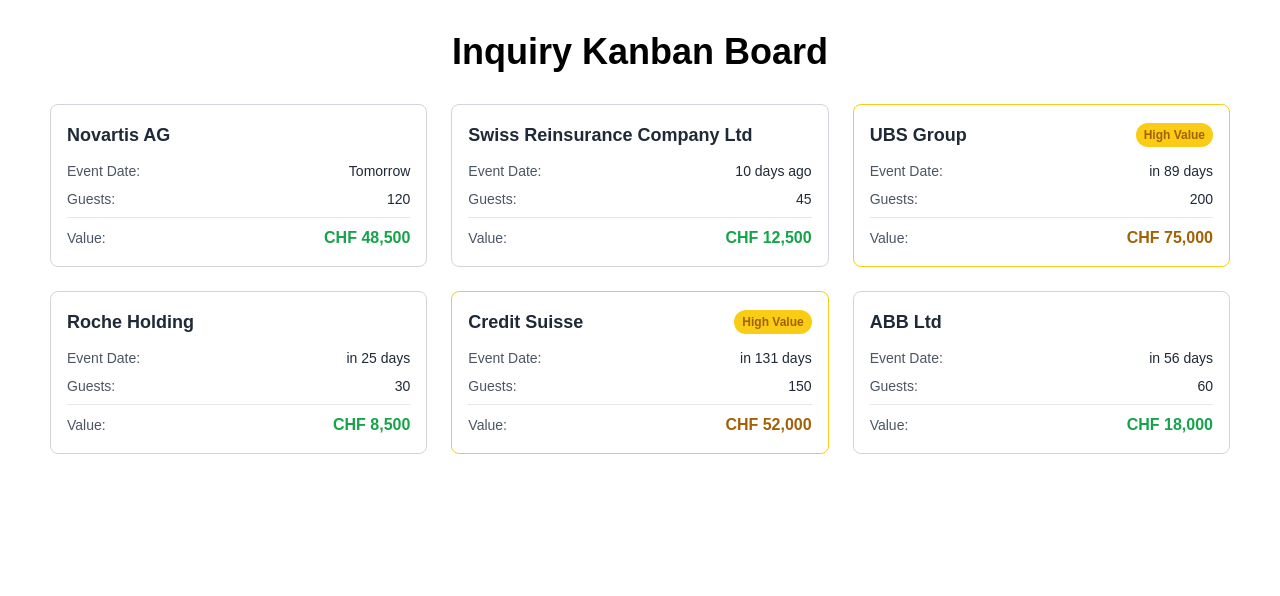
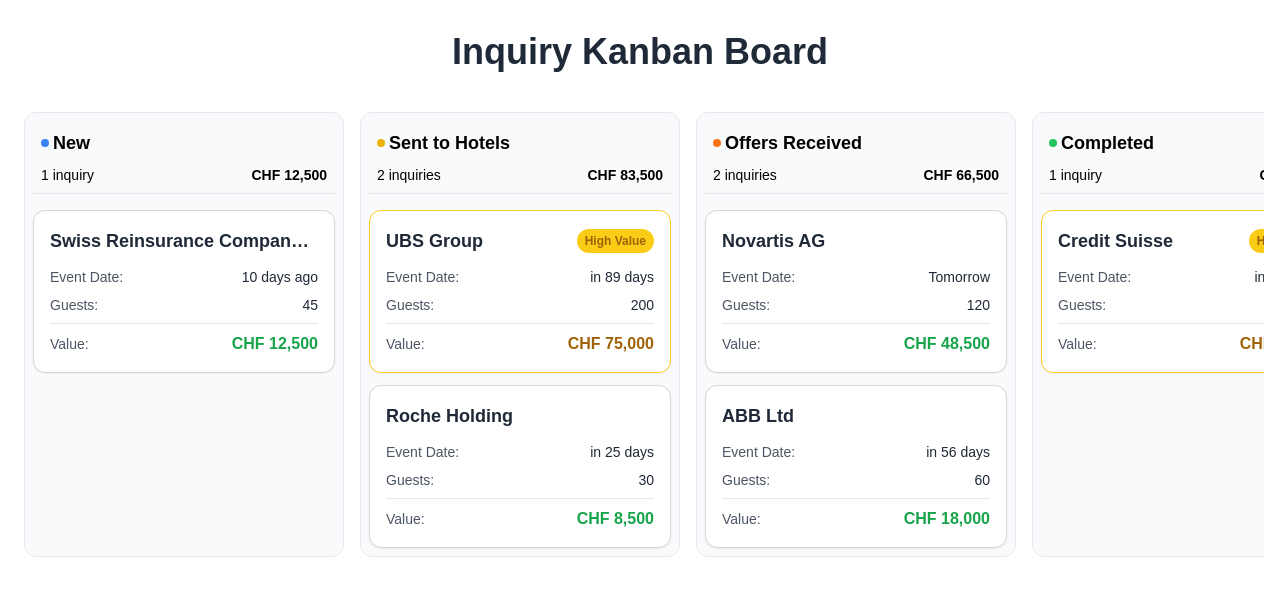
Before and after one commit to AniBukhrashvili/inquiry-kanban-board, a Next.js app: page / in a window 1280 px wide. Shown: the top 596 px of the page. Built offline with nearby package versions, Linux system fonts and the light colour scheme.

Commit message:
feat: add drag and drop columns

```diff
--- a/src/app/globals.css
+++ b/src/app/globals.css
@@ -13,6 +13,6 @@
 
 @layer components {
   .container {
-    @apply w-full mx-auto px-4 sm:px-6 lg:px-8 xl:max-w-[1244px] 2xl:max-w-[1344px];
+    @apply w-full mx-auto px-4 sm:px-6 lg:px-8 max-w-screen-2xl;
   }
 }
--- a/src/app/page.tsx
+++ b/src/app/page.tsx
@@ -1,13 +1,15 @@
 "use client";
 
-import { useState, useEffect } from "react";
-import { Inquiry } from "@/interfaces/inquiry";
+import { useEffect } from "react";
+import { DndProvider } from "react-dnd";
+import { HTML5Backend } from "react-dnd-html5-backend";
 import { ApiResponse } from "@/interfaces/api";
 import { get } from "@/lib/fetcher";
-import InquiryCard from "@/components/InquiryCard";
+import KanbanBoard from "@/components/KanbanBoard";
+import { useInquiryStore } from "@/store/inquiryStore";
 
 export default function Home() {
-  const [inquiries, setInquiries] = useState<Inquiry[]>([]);
+  const setInquiries = useInquiryStore((state) => state.setInquiries);
 
   useEffect(() => {
     const fetchInquiries = async () => {
@@ -20,21 +22,19 @@
     };
 
     fetchInquiries();
-  }, []);
+  }, [setInquiries]);
 
   return (
-    <main className="min-h-screen py-4 sm:py-6 lg:py-8">
-      <div className="container">
-        <h1 className="text-4xl font-bold mb-8 text-center">
-          Inquiry Kanban Board
-        </h1>
+    <DndProvider backend={HTML5Backend}>
+      <main className="min-h-screen py-4 sm:py-6 lg:py-8">
+        <div className="container mx-auto px-4">
+          <h1 className="text-4xl font-bold mb-8 text-center text-gray-800">
+            Inquiry Kanban Board
+          </h1>
 
-        <div className="grid grid-cols-1 md:grid-cols-2 lg:grid-cols-3 gap-6">
-          {inquiries.map((inquiry) => (
-            <InquiryCard key={inquiry.id} inquiry={inquiry} />
-          ))}
+          <KanbanBoard />
         </div>
-      </div>
-    </main>
+      </main>
+    </DndProvider>
   );
 }
--- a/src/components/InquiryCard.tsx
+++ b/src/components/InquiryCard.tsx
@@ -1,3 +1,6 @@
+"use client";
+
+import { useDrag } from "react-dnd";
 import { Inquiry } from "@/interfaces/inquiry";
 import { formatRelativeDate } from "@/lib/date-utils";
 
@@ -8,11 +11,20 @@
 export default function InquiryCard({ inquiry }: InquiryCardProps) {
   const isHighValue = inquiry.potentialValue > 50000;
 
+  const [{ isDragging }, drag] = useDrag({
+    type: "inquiry",
+    item: { id: inquiry.id, phase: inquiry.phase },
+    collect: (monitor) => ({
+      isDragging: monitor.isDragging(),
+    }),
+  });
+
   return (
     <div
-      className={`bg-white rounded-lg p-3 sm:p-4 border ${
+      ref={drag as any}
+      className={`bg-white rounded-xl p-3 sm:p-4 border cursor-move transition-all duration-200 shadow-sm ${
         isHighValue ? "border-yellow-400" : "border-gray-300"
-      }`}
+      } ${isDragging ? "opacity-50" : ""}`}
     >
       <div className="flex justify-between items-center mb-3 gap-2">
         <h3 className="text-base sm:text-lg font-semibold text-gray-800 truncate">
--- /dev/null
+++ b/src/components/InquiryColumn.tsx
@@ -0,0 +1,86 @@
+"use client";
+
+import { useDrop } from "react-dnd";
+import { InquiryPhase } from "@/types/inquiry";
+import { Inquiry } from "@/interfaces/inquiry";
+import InquiryCard from "./InquiryCard";
+import { useInquiryStore } from "@/store/inquiryStore";
+
+interface InquiryColumnProps {
+  phase: InquiryPhase;
+  title: string;
+  inquiries: Inquiry[];
+}
+
+const PHASE_COLORS: Record<InquiryPhase, string> = {
+  new: "bg-blue-500",
+  sent_to_hotels: "bg-yellow-500",
+  offers_received: "bg-orange-500",
+  completed: "bg-green-500",
+};
+
+export default function InquiryColumn({
+  phase,
+  title,
+  inquiries,
+}: InquiryColumnProps) {
+  const moveInquiry = useInquiryStore((state) => state.moveInquiry);
+
+  const [{ isOver, canDrop }, drop] = useDrop({
+    accept: "inquiry",
+    drop: async (item: { id: string; phase: InquiryPhase }) => {
+      if (item.phase !== phase) {
+        await moveInquiry(item.id, item.phase, phase);
+      }
+    },
+    collect: (monitor) => ({
+      isOver: monitor.isOver(),
+      canDrop: monitor.canDrop(),
+    }),
+  });
+
+  const count = inquiries.length;
+  const totalValue = inquiries.reduce(
+    (sum, inquiry) => sum + inquiry.potentialValue,
+    0
+  );
+
+  const isActive = isOver && canDrop;
+
+  return (
+    <div
+      ref={drop as any}
+      className={`flex-shrink-0 w-80 rounded-xl border bg-slate-50 p-2 transition-all duration-200 ${
+        isActive ? "ring-2 ring-blue-300" : ""
+      }`}
+    >
+      <div className="mb-4 border-b p-2">
+        <h2 className="text-lg font-bold mb-2 flex items-center gap-1">
+          <span
+            className={`w-2 h-2 rounded-full ${PHASE_COLORS[phase]}`}
+          ></span>
+          {title}
+        </h2>
+        <div className="flex justify-between items-center text-sm">
+          <span className="font-medium">
+            {count} {count === 1 ? "inquiry" : "inquiries"}
+          </span>
+          <span className="font-semibold">
+            CHF {totalValue.toLocaleString()}
+          </span>
+        </div>
+      </div>
+
+      <div className="space-y-3 min-h-[200px]">
+        {inquiries.map((inquiry) => (
+          <InquiryCard key={inquiry.id} inquiry={inquiry} />
+        ))}
+        {inquiries.length === 0 && (
+          <div className="text-center text-gray-400 py-8 text-sm">
+            Drop inquiries here
+          </div>
+        )}
+      </div>
+    </div>
+  );
+}
--- /dev/null
+++ b/src/components/KanbanBoard.tsx
@@ -0,0 +1,36 @@
+"use client";
+
+import { InquiryPhase } from "@/types/inquiry";
+import { Inquiry } from "@/interfaces/inquiry";
+import { useInquiryStore } from "@/store/inquiryStore";
+import InquiryColumn from "./InquiryColumn";
+
+const PHASES: { phase: InquiryPhase; title: string }[] = [
+  { phase: "new", title: "New" },
+  { phase: "sent_to_hotels", title: "Sent to Hotels" },
+  { phase: "offers_received", title: "Offers Received" },
+  { phase: "completed", title: "Completed" },
+];
+
+export default function KanbanBoard() {
+  const inquiries = useInquiryStore((state) => state.inquiries);
+
+  const getInquiriesByPhase = (phase: InquiryPhase): Inquiry[] => {
+    return inquiries.filter((inquiry) => inquiry.phase === phase);
+  };
+
+  return (
+    <div className="w-full overflow-x-auto pb-4">
+      <div className="flex gap-4 justify-center min-w-max p-2">
+        {PHASES.map(({ phase, title }) => (
+          <InquiryColumn
+            key={phase}
+            phase={phase}
+            title={title}
+            inquiries={getInquiriesByPhase(phase)}
+          />
+        ))}
+      </div>
+    </div>
+  );
+}
--- /dev/null
+++ b/src/store/inquiryStore.ts
@@ -0,0 +1,43 @@
+import { create } from "zustand";
+import { Inquiry } from "@/interfaces/inquiry";
+import { InquiryPhase } from "@/types/inquiry";
+import { patch } from "@/lib/fetcher";
+
+interface InquiryStore {
+  inquiries: Inquiry[];
+  setInquiries: (inquiries: Inquiry[]) => void;
+  moveInquiry: (
+    inquiryId: string,
+    fromPhase: InquiryPhase,
+    toPhase: InquiryPhase
+  ) => Promise<void>;
+}
+
+export const useInquiryStore = create<InquiryStore>((set) => ({
+  inquiries: [],
+  setInquiries: (inquiries) => set({ inquiries }),
+  moveInquiry: async (inquiryId, fromPhase, toPhase) => {
+    if (fromPhase === toPhase) return;
+
+    set((state) => ({
+      inquiries: state.inquiries.map((inquiry) =>
+        inquiry.id === inquiryId && inquiry.phase === fromPhase
+          ? { ...inquiry, phase: toPhase, updatedAt: new Date().toISOString() }
+          : inquiry
+      ),
+    }));
+
+    try {
+      await patch(`/api/inquiries/${inquiryId}`, { phase: toPhase });
+    } catch (error) {
+      console.error("Failed to move inquiry:", error);
+      set((state) => ({
+        inquiries: state.inquiries.map((inquiry) =>
+          inquiry.id === inquiryId && inquiry.phase === toPhase
+            ? { ...inquiry, phase: fromPhase }
+            : inquiry
+        ),
+      }));
+    }
+  },
+}));
```
Also changed, not shown: package.json (+8 -5 lines), 1 other file (tests, documents, lock files or other folders).
